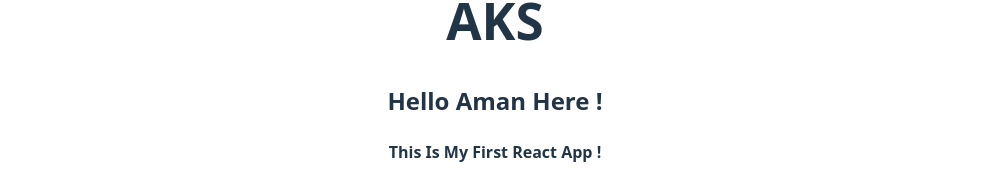
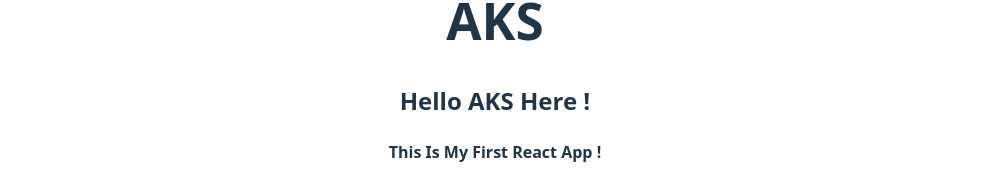
Before and after one commit to amankumarsubudhi/React-Practice, a React (Vite) app: page / in a window 1280 px wide. Shown: the part 227-400 px from the top of the page, without its empty margins (145-1135 px from the left). Built offline with nearby package versions, Linux system fonts and the light colour scheme.

Commit message:
updating

```diff
--- a/src/Title.jsx
+++ b/src/Title.jsx
@@ -1,5 +1,5 @@
 function Title(){
-  return <h2>Hello Aman Here !</h2>
+  return <h2>Hello AKS Here !</h2>
 }
 
 export default Title;
```
